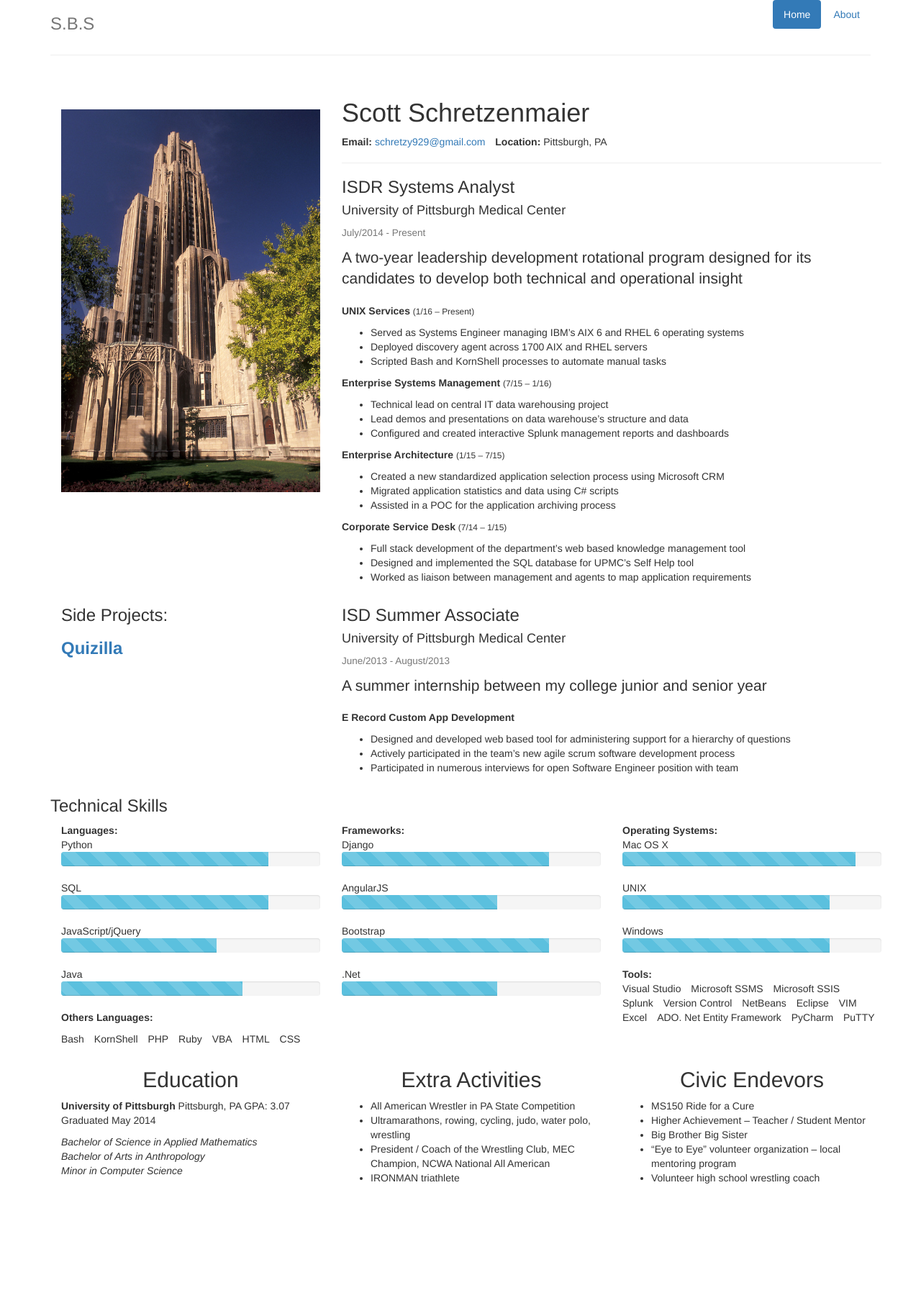
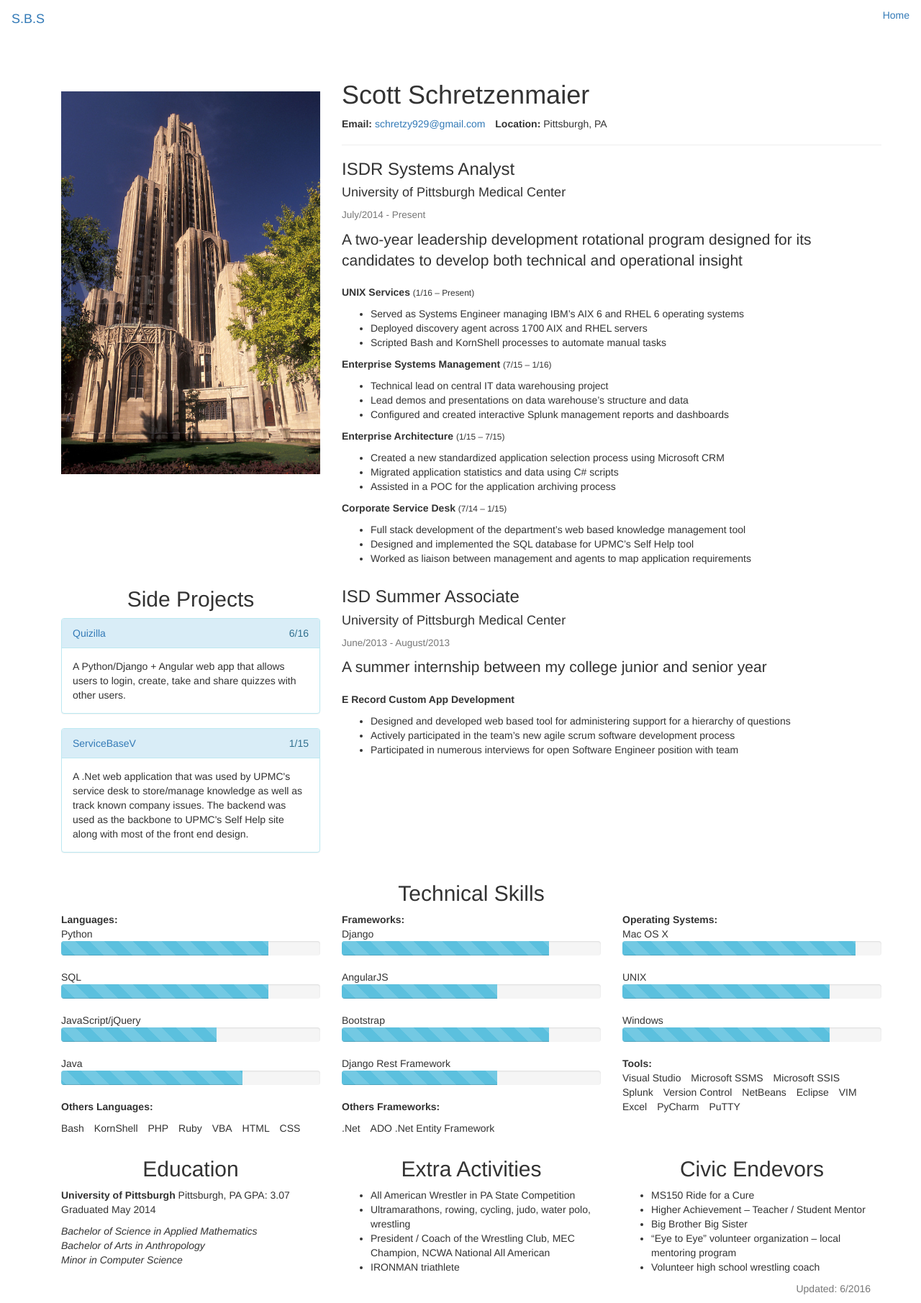
Before and after one commit to schretzilla/portfolio, a Django app: page / in a window 1280 px wide. Shown: the whole page at 72% size. Before the commit the page ends 1645 px from the top, so only its background shows below. Run offline with Django 3.2, Linux system fonts and the light colour scheme; some libraries are stand-ins or nearby versions.

Commit message:
added self help page

```diff
--- a/mysite/portfolio/templates/portfolio/base.html
+++ b/mysite/portfolio/templates/portfolio/base.html
@@ -7,36 +7,33 @@
     <title>Home </title>
 
     <!-- Twitter Bootstrap3 Style Sheet -->
-    <!--<link rel="stylesheet" href="https://maxcdn.bootstrapcdn.com/bootstrap/3.3.5/css/bootstrap.min.css" integrity="sha512-dTfge/zgoMYpP7QbHy4gWMEGsbsdZeCXz7irItjcC3sPUFtf0kuFbDz/ixG7ArTxmDjLXDmezHubeNikyKGVyQ==" crossorigin="anonymous"> -->
     <link href="{% static 'portfolio/css/bootstrap.min.css' %}" rel="stylesheet">
 
 
     <!-- AngularJS Import -->
-    <!-- <script src="http://ajax.googleapis.com/ajax/libs/angularjs/1.4.8/angular.min.js"></script> -->
     <script src="{% static 'portfolio/js/angular.min.js' %}"></script>
 
 </head>
 
 <body>
+        <nav class="navbar navbar-light bg-faded">
+            <a class="navbar-brand" href="{% url 'portfolio:home' %}">S.B.S</a>
+            <ul class="nav nav-pills pull-right">
+                <li role="presentation"><a href="{% url 'portfolio:home' %}">Home</a></li>
+            </ul>
+        </nav>
+
     <div class="container">
-      <div class="header clearfix">
-        <nav>
-          <ul class="nav nav-pills pull-right">
-            <li role="presentation" class="active"><a href="{% url 'portfolio:home' %}">Home</a></li>
-            <li role="presentation"><a href="#">About</a></li>
-          </ul>
-        </nav>
-        <h3 class="text-muted">S.B.S</h3>
-      </div> <!-- End Nav List -->
-
-        <hr>
-
 
         {% block content %}
 
         {% endblock %}
 
-
+<footer class="footer">
+    <div class="pull-right">
+        <p class="text-muted">Updated: 6/2016</p>
+    </div>
+</footer>
 
     </div> <!-- End Container -->
 
--- a/mysite/portfolio/templates/portfolio/home.html
+++ b/mysite/portfolio/templates/portfolio/home.html
@@ -57,11 +57,8 @@
     </div> <!-- End Row-->
 
     <div class="row">
-        <div class="col-md-4">
-            <h3>Side Projects:</h3>
-            <h3><strong><a href="#">Quizilla</a></strong></h3>
-        </div>
-        <div class="col-md-8">
+
+        <div class="col-md-8 col-md-push-4">
             <h3>ISD Summer Associate</h3>
             <h4>University of Pittsburgh Medical Center</h4>
             <h4><small>June/2013 - August/2013</small></h4>
@@ -73,9 +70,37 @@
                 <li>Participated in numerous interviews for open Software Engineer position with team</li>
             </ul>
         </div>
+
+        <div class="col-md-4 col-md-pull-8">
+            <h2 class="text-center">Side Projects</h2>
+
+            <div class="panel panel-info">
+              <div class="panel-heading">
+                  <a href="{% url 'dynoquiz:signin'">Quizilla </a>
+                  <span class="pull-right">6/16</span>
+              </div>
+              <div class="panel-body">
+                A Python/Django + Angular web app that allows users to login,
+                  create, take and share quizzes with other users.
+              </div>
+            </div>
+
+            <div class="panel panel-info">
+              <div class="panel-heading">
+                  <a href="/self-help">ServiceBaseV</a>
+                  <span class="pull-right">1/15</span>
+              </div>
+              <div class="panel-body">
+                A .Net web application that was used by UPMC's service desk to store/manage knowledge
+                  as well as track known company issues. The backend was used as the backbone to UPMC's
+                  Self Help site along with most of the front end design.
+              </div>
+            </div>
+
+        </div>
     </div>
     <div class="row">
-        <h3>Technical Skills</h3>
+        <h2 class="text-center">Technical Skills</h2>
         <div class="col-md-4">
             <!-- Skills -->
             <strong>Languages:</strong>
@@ -150,12 +175,19 @@
                         <span class="sr-only">80% Complete (success)</span>
                       </div>
                     </div>
-                <li>.Net</li>
+                <li>Django Rest Framework</li>
                     <div class="progress">
                       <div class="progress-bar progress-bar-info progress-bar-striped" role="progressbar" aria-valuenow="40" aria-valuemin="0" aria-valuemax="100" style="width: 60%">
                         <span class="sr-only">60% Complete (success)</span>
                       </div>
                     </div>
+            </ul>
+
+            <p><strong>Others Frameworks:</strong></p>
+            <ul class="list-inline">
+                <li>.Net</li>
+                <li>ADO .Net Entity Framework</li>
+
             </ul>
 
         </div>
@@ -195,7 +227,6 @@
                 <li>Eclipse</li>
                 <li>VIM</li>
                 <li>Excel</li>
-                <li>ADO. Net Entity Framework</li>
                 <li>PyCharm</li>
                 <li>PuTTY</li>
             </ul>
@@ -203,6 +234,7 @@
         </div>
 
     </div> <!-- End Row -->
+
 
     <div class="row">
         <div class="col-md-4">
@@ -245,4 +277,5 @@
 </div>
 
 
+
 {% endblock %}
--- a/mysite/portfolio/urls.py
+++ b/mysite/portfolio/urls.py
@@ -4,4 +4,7 @@
 
 urlpatterns = [
     url(r'^$', views.home, name='home'),
+    url(r'^home/$', views.home, name='home'),
+    url(r'^self-help/$', views.self_help, name='self-help'),
+
 ]
--- a/mysite/portfolio/views.py
+++ b/mysite/portfolio/views.py
@@ -2,3 +2,6 @@
 
 def home(request):
     return render(request, 'portfolio/home.html', context=None)
+
+def self_help(request):
+    return render(request, 'portfolio/self-help.html', context=None)
```
Also changed, not shown: mysite/portfolio/templates/portfolio/self-help.html (added, +33 -0 lines), mysite/portfolio/static/portfolio/img/self-help.png (added), 2 other files.
